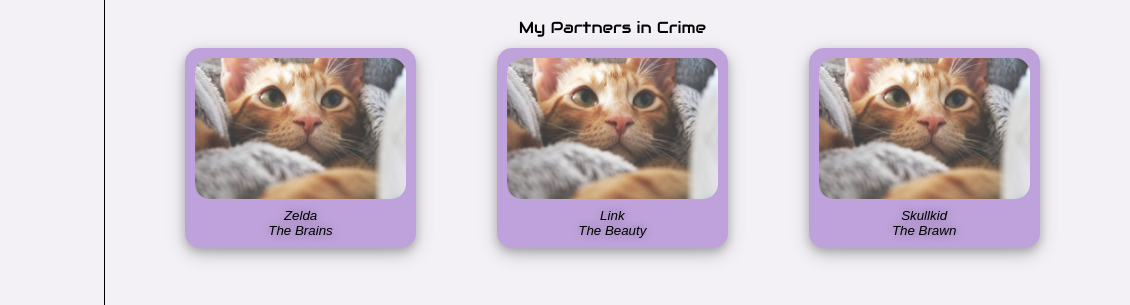
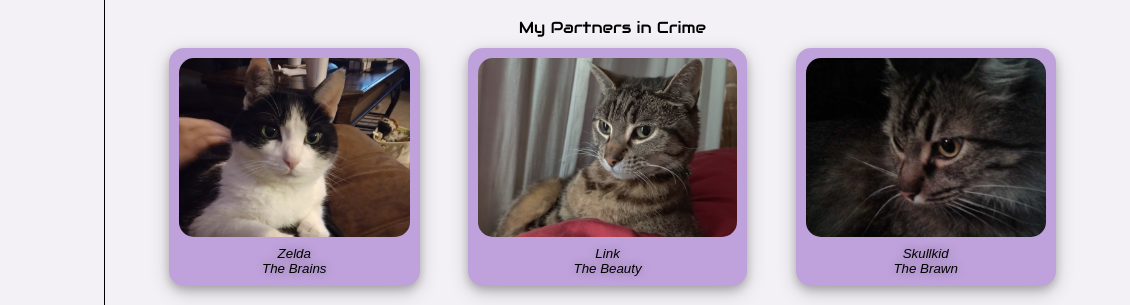
Before and after one commit to lrodenyoder/Lauren-Yoder-Portfolio-Page, a plain HTML site: page index.html in a window 1280 px wide. Shown: the part 349-654 px from the top of the page, 150-1280 px from the left. Drawn offline with Linux system fonts and the light colour scheme.

Commit message:
add final cat images and css adjustments

```diff
--- a/assets/css/style.css
+++ b/assets/css/style.css
@@ -179,7 +179,7 @@ header nav ul a:hover {
 img.catPic {
     width: 100%;
     min-width: 50%;
-    max-height: 11vw;
+    max-height: 14vw;
     object-fit: cover;
     border-radius: 15px;
 }
@@ -415,6 +415,7 @@ footer {
 
     img.catPic {
         max-width: 50vw;
+        max-height: 17vw;
     }
 
     .footerSocials ul {
--- a/index.html
+++ b/index.html
@@ -86,17 +86,17 @@
 
                 <div class="catCards">
                     <div class="zeldaCard">
-                        <img src="./assets/images/cat1.jpg" alt="pet picture" class="catPic" id="zelda"/>
+                        <img src="./assets/images/zelda.jpg" alt="pet picture" class="catPic" id="zelda"/>
                         <p class="caption">Zelda <br> The Brains</p>
                     </div>
 
                     <div class="linkCard">
-                        <img src="./assets/images/cat1.jpg" alt="pet picture" class="catPic" id="link"/>
+                        <img src="./assets/images/link.jpg" alt="pet picture" class="catPic" id="link"/>
                         <p class="caption">Link <br> The Beauty</p>
                     </div>
 
                     <div class="skullkidCard">
-                        <img src="./assets/images/cat1.jpg" alt="pet picture" class="catPic" id="skullkid"/>
+                        <img src="./assets/images/skullkid.jpg" alt="pet picture" class="catPic" id="skullkid"/>
                         <p class="caption">Skullkid <br> The Brawn</p>
                     </div>
                 </div>
```
Also changed, not shown: assets/images/cat1.jpg (deleted), assets/images/link.jpg (added), assets/images/skullkid.jpg (added), assets/images/zelda.jpg (added).
